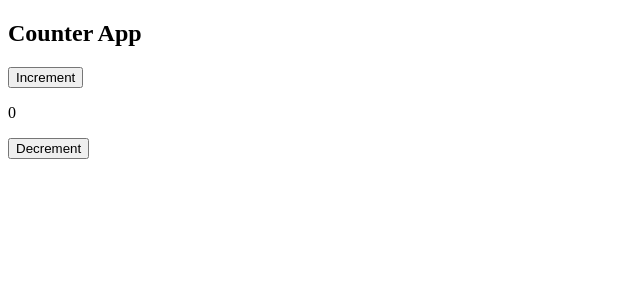
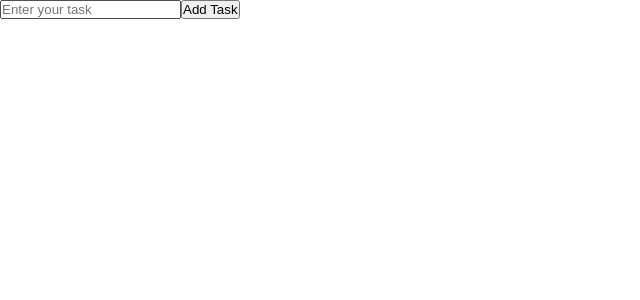
Before and after one commit to omkar-aher04/fs26-27-28, a React (Vite) app in the folder react/learnreact/: page / in a window 1280 px wide. Shown: the top 300 px of the page, without its empty margins (0-640 px from the left). Built offline with nearby package versions, Linux system fonts and the light colour scheme.

Commit message:
react day 3

```diff
--- a/react/learnreact/package.json
+++ b/react/learnreact/package.json
@@ -11,7 +11,8 @@
   },
   "dependencies": {
     "react": "^19.0.0",
-    "react-dom": "^19.0.0"
+    "react-dom": "^19.0.0",
+    "react-icons": "^5.5.0"
   },
   "devDependencies": {
     "@eslint/js": "^9.21.0",
--- /dev/null
+++ b/react/learnreact/src/List.css
@@ -0,0 +1,19 @@
+* {
+  padding: 0;
+  margin: 0;
+  box-sizing: border-box;
+}
+li {
+  margin-bottom: 1rem;
+  background-color: rebeccapurple;
+  color: #fff;
+  padding: 0.5rem 2rem;
+}
+
+.lists {
+  margin: 1rem;
+}
+
+.trash{
+  color: red;
+}
--- a/react/learnreact/src/main.jsx
+++ b/react/learnreact/src/main.jsx
@@ -4,14 +4,16 @@ import { createRoot } from "react-dom/client";
 // import First from "./MyFirstComponent.jsx";
 // import SecondComponent from "./SecondComponent.jsx";
 // import Lists from "./Lists.jsx";
-import Counter from "./Counter.jsx";
+// import Counter from "./Counter.jsx";
+import Main from "./todoList/Main.jsx";
 
 createRoot(document.getElementById("root")).render(
   //   <SecondComponent name="Rohit Jain" age={34} skillset={["React", "Node", "Laravel"]} />
   //   <SecondComponent name={"Rohit Jain"} />
   //   <SecondComponent age="34" />
-  //   <Lists />
-  <Counter />
+  // <Lists />
+  // <Counter />
+  <Main />
 );
 
 //PROPS: arguments to functions(components)
--- /dev/null
+++ b/react/learnreact/src/todoList/Forms.jsx
@@ -0,0 +1,19 @@
+//Controlled component: when react dictates the value of a component & react dictactes how that value is modified
+
+function Forms({ input, setInput, handleSubmit }) {
+  return (
+    <>
+      <form action="" onSubmit={handleSubmit}>
+        <input
+          type="text"
+          placeholder="Enter your task"
+          value={input}
+          onChange={(e) => setInput(e.target.value)}
+        />
+        <button type="submit">Add Task</button>
+      </form>
+    </>
+  );
+}
+
+export default Forms;
--- /dev/null
+++ b/react/learnreact/src/todoList/Main.jsx
@@ -0,0 +1,27 @@
+import "./Todo.css";
+import Form from "./Forms.jsx";
+import Todos from "./Todos.jsx";
+import { useState } from "react";
+
+function Main() {
+  const [input, setInput] = useState("");
+  const [tasks, setTasks] = useState([]);
+
+  function handleSubmit(e) {
+    e.preventDefault();
+    // pushing input into the tasks array
+    setTasks([...tasks, input]); //tasks.push(input)
+
+    //RESETTING THE INPUT
+    setInput("");
+  }
+
+  return (
+    <>
+      <Form input={input} setInput={setInput} handleSubmit={handleSubmit} />
+      <Todos tasks={tasks} />
+    </>
+  );
+}
+
+export default Main;
--- /dev/null
+++ b/react/learnreact/src/todoList/Todo.css
@@ -0,0 +1,5 @@
+* {
+  padding: 0;
+  margin: 0;
+  box-sizing: border-box;
+}
--- /dev/null
+++ b/react/learnreact/src/todoList/Todos.jsx
@@ -0,0 +1,13 @@
+function Todos({ tasks }) {
+  return (
+    <>
+      <ul>
+        {tasks.map((task, index) => {
+          return <li key={index}>{task}</li>;
+        })}
+      </ul>
+    </>
+  );
+}
+
+export default Todos;
```
Also changed, not shown: react/learnreact/src/LiComponent.jsx (added, +29 -0 lines), react/learnreact/src/Lists.jsx (+10 -11 lines), 1 other file (tests, documents, lock files or other folders).
